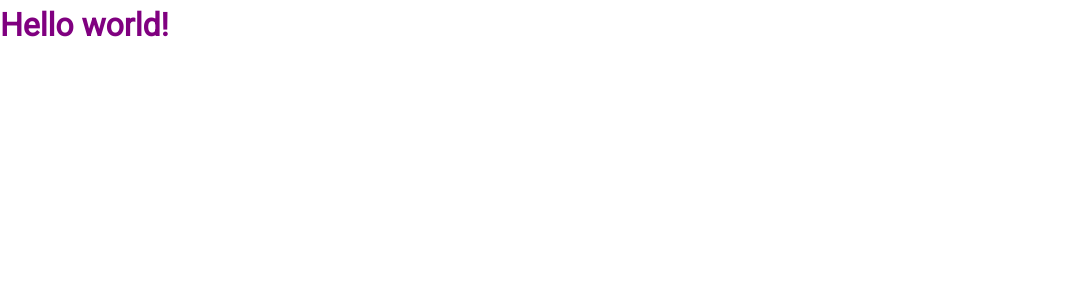
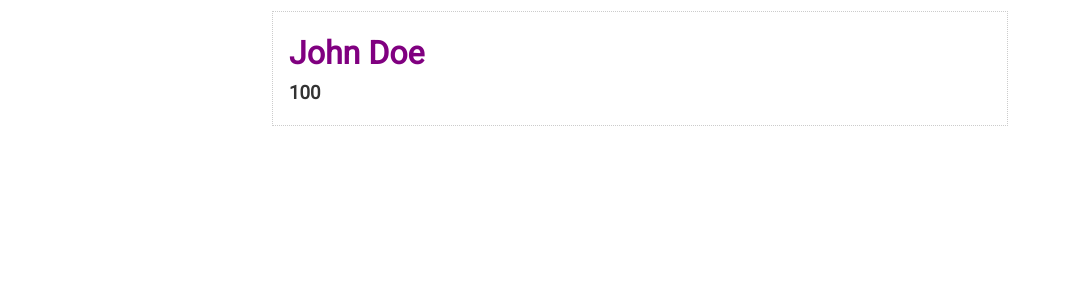
Before and after one commit to mgravemeyer/svelte-player-scoreboard, a Svelte app: page / in a window 1280 px wide. Shown: the top 300 px of the page, without its empty margins (0-1069 px from the left). Built offline with nearby package versions, Linux system fonts and the light colour scheme.

Commit message:
replaced hello world example

```diff
--- a/src/App.svelte
+++ b/src/App.svelte
@@ -1,9 +1,15 @@
 <script>
-	export let name;
+	let name = "John Doe";
+	let points = 100;
 </script>
 
 <main>
-	<h1>Hello {name}!</h1>
+	<div class="container">
+		<div class="card">
+			<h1>{name}</h1>
+			<h3>{points}</h3>
+		</div>
+	</div>
 </main>
 
 <style>
--- a/src/main.js
+++ b/src/main.js
@@ -1,10 +1,7 @@
 import App from './App.svelte';
 
 const app = new App({
-	target: document.body,
-	props: {
-		name: 'world'
-	}
+	target: document.body
 });
 
 export default app;
```
